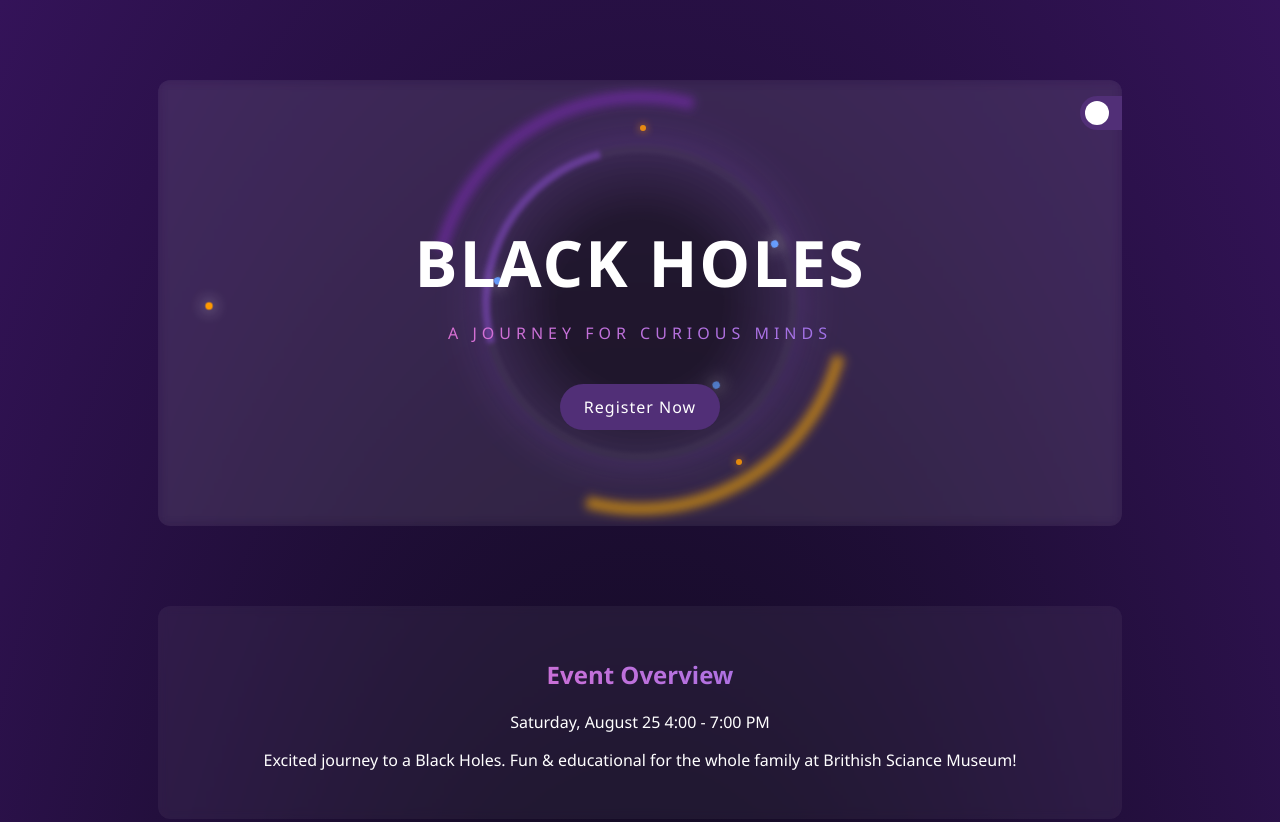
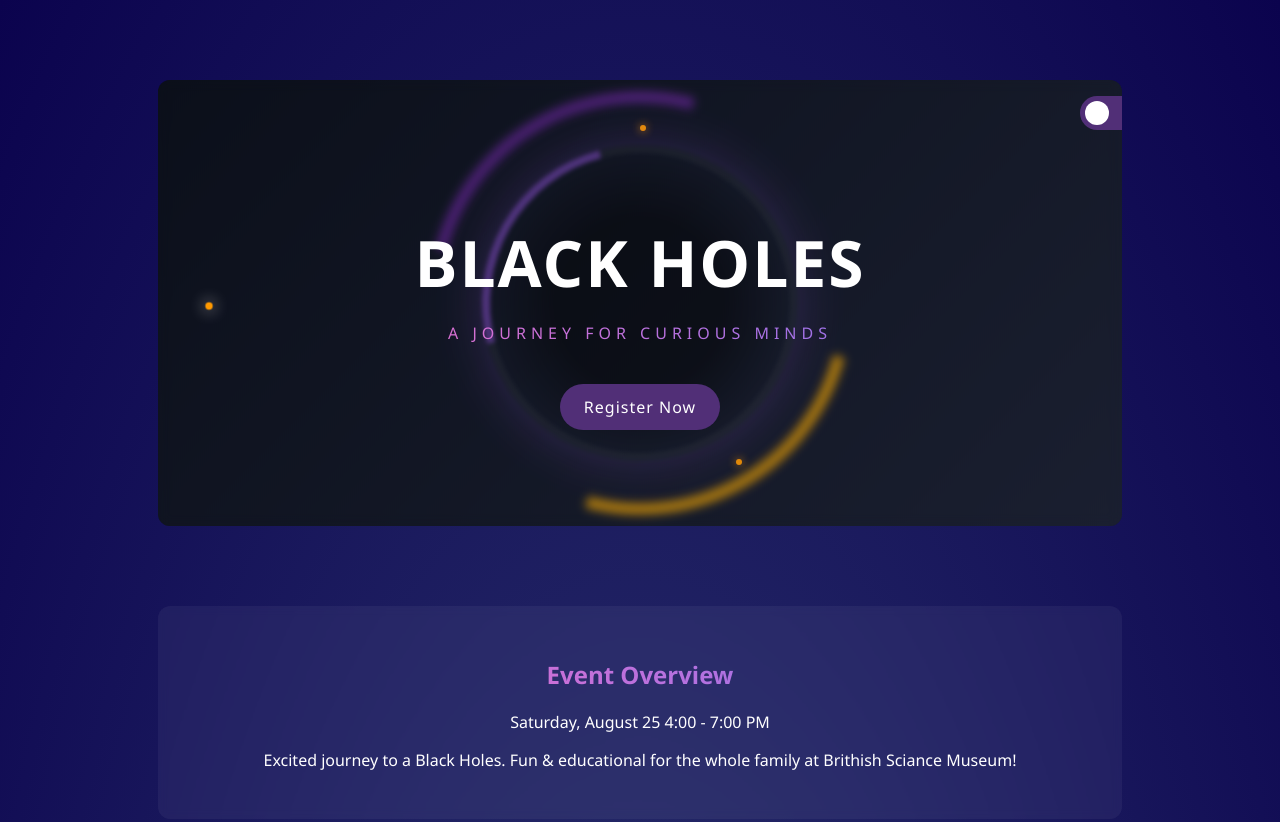
Before and after one commit to priorityc/stargazing-landing-page, a plain HTML site: page index.html in a window 1280 px wide. Shown: the top 822 px of the page. Drawn offline with Linux system fonts and the light colour scheme.

Commit message:
colour update

```diff
--- a/style.css
+++ b/style.css
@@ -2,7 +2,7 @@
 body {
   margin: 0;
   font-family: 'Segoe UI', sans-serif;
-  background: radial-gradient(#07080f, #341359);
+  background: radial-gradient(#2c346f, #0b034e);
   color: #fff;
   scroll-behavior: smooth;
 }
@@ -29,6 +29,7 @@ section, header {
   overflow: hidden;
   text-align: center;
   padding: 6rem 2rem;
+  background: linear-gradient(135deg, #0b0f1a, #1a1f30);
 }
 .hero::before {
   content: '';
@@ -276,6 +277,9 @@ h1 {
   max-width: 80px;
   margin-bottom: 1rem;
 }
+.register {
+      background: #2a0e4e;
+}
 /* fradient text */
 .gradient-text {
   background: linear-gradient(45deg, #ff6ec4, #7873f5);
```
